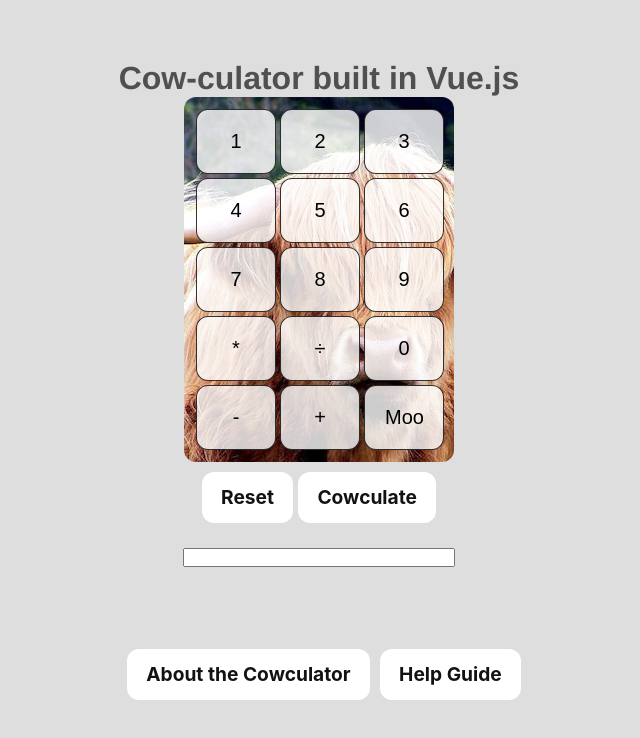
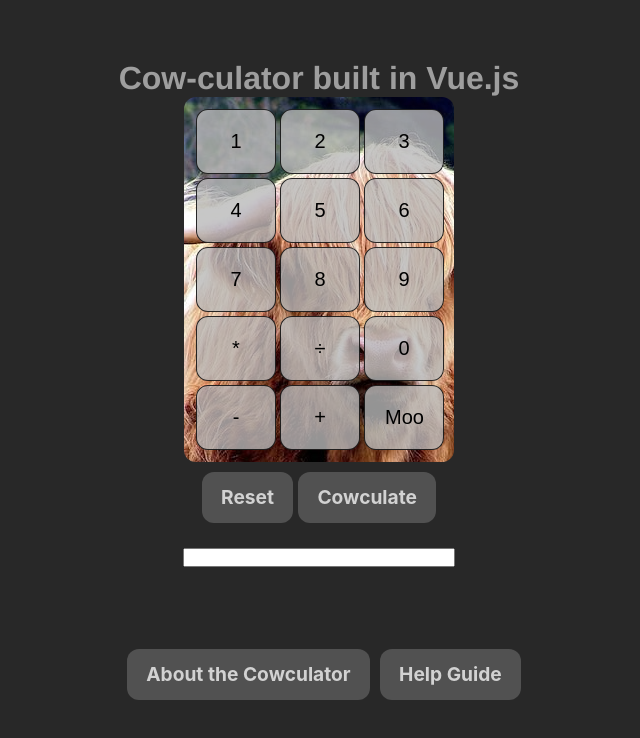
Before and after one commit to conrizzo/conradswebsite, a Vue app: page / in a window 1280 px wide. Shown: the top 738 px of the page, without its empty margins (321-961 px from the left). Built offline with nearby package versions, Linux system fonts and the light colour scheme.

Commit message:
update to dark mode colors

```diff
--- a/src/assets/globalCSS.css
+++ b/src/assets/globalCSS.css
@@ -20,7 +20,7 @@ header, footer {
   body {
 
     overflow-y: auto;
-    background: rgb(222, 222, 222);
+    background: rgb(40, 40, 40);
   }
 
 
@@ -33,7 +33,7 @@ header, footer {
   /* buttons and stuff */
 
   h1 {
-    color: rgba(58, 61, 61, 0.873);
+    color: rgba(175, 175, 175, 0.873);
   }
 
 
@@ -43,11 +43,11 @@ header, footer {
   /* CSS */
   .button-35 {
     align-items: center;
-    background-color: #fff;
+    background-color: #515151;
     border-radius: 12px;
 
     box-sizing: border-box;
-    color: #121212;
+    color: #d2d2d2;
     cursor: pointer;
     display: inline-flex;
     flex: 1 1 auto;
@@ -72,7 +72,7 @@ header, footer {
   }
 
   .button-35:hover {
-    box-shadow: #121212 0 0 0 2px, transparent 0 0 0 0;
+    box-shadow: #bcbcbc 0 0 0 2px, transparent 0 0 0 0;
   }
 
   .box {
--- a/src/components/UseCalc.vue
+++ b/src/components/UseCalc.vue
@@ -128,12 +128,13 @@
         margin-top: 20px;
 
         font-size: 20px;
+
         position: absolute;
         left: 0;
   right: 0;
   margin-left: auto;
   margin-right: auto;
-        color: #000;">
+        color: rgb(70,70,70)">
       {{ expression }}<span v-if="showText"> = {{result}} <br> Number of Moos: {{ moos }} </span></h2>
       <input style="width: 268px; margin-bottom: 7px" v-model="expression" type="text"/>
 
@@ -213,7 +214,7 @@ export default {
       this.expression+="+";
     },
     addSubtraction() {
-      this.expression-="-";
+      this.expression+="-";
     },
     addMultiplication() {
       this.expression+="*";
@@ -249,7 +250,7 @@ export default {
 
 }
 .grid-item {
-  background-color: rgba(255, 255, 255, 0.8);
+  background-color: rgba(186, 186, 186, 0.8);
   border: 1px solid rgba(0, 0, 0, 0.8);
   padding: 20px;
   font-size: 20px;
```
